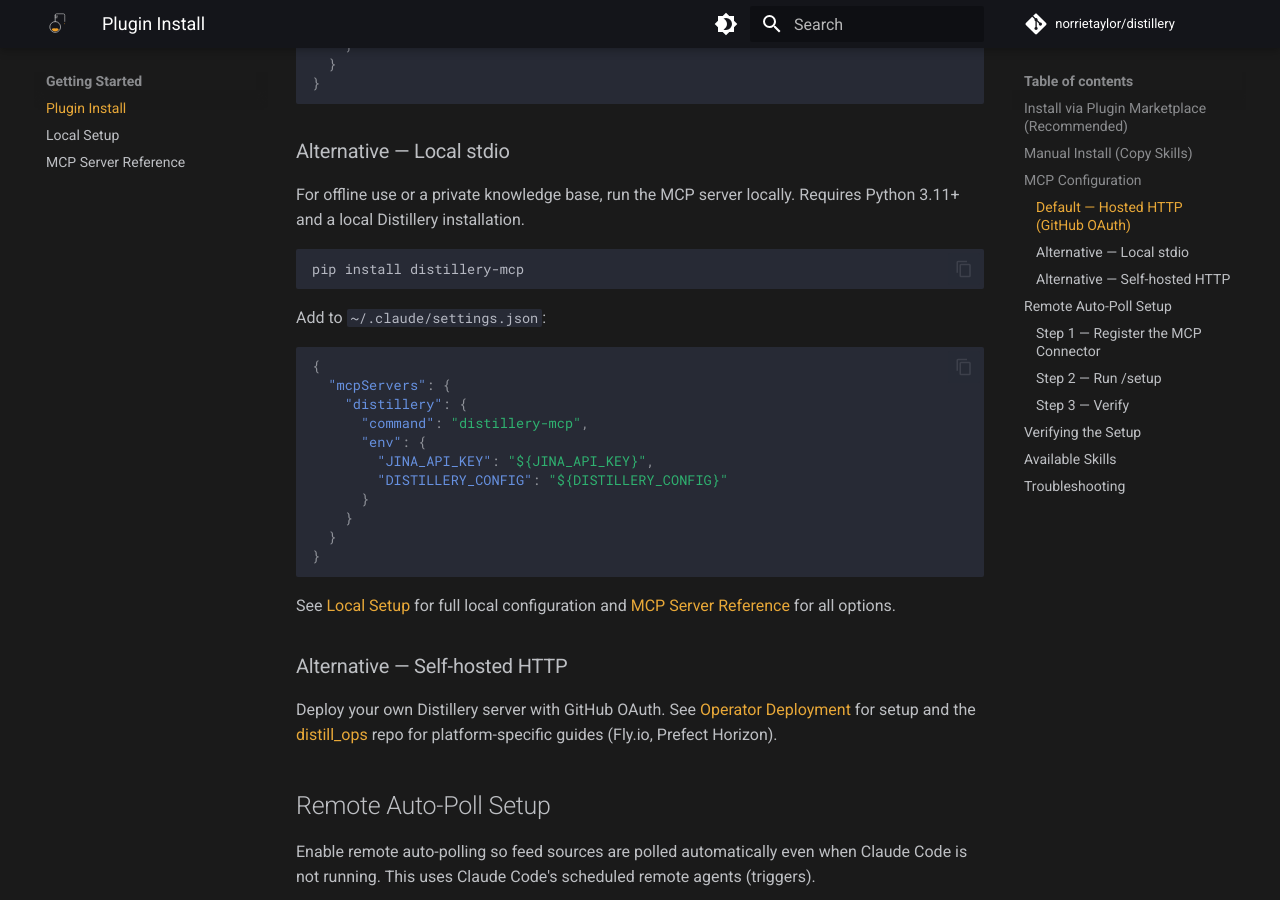
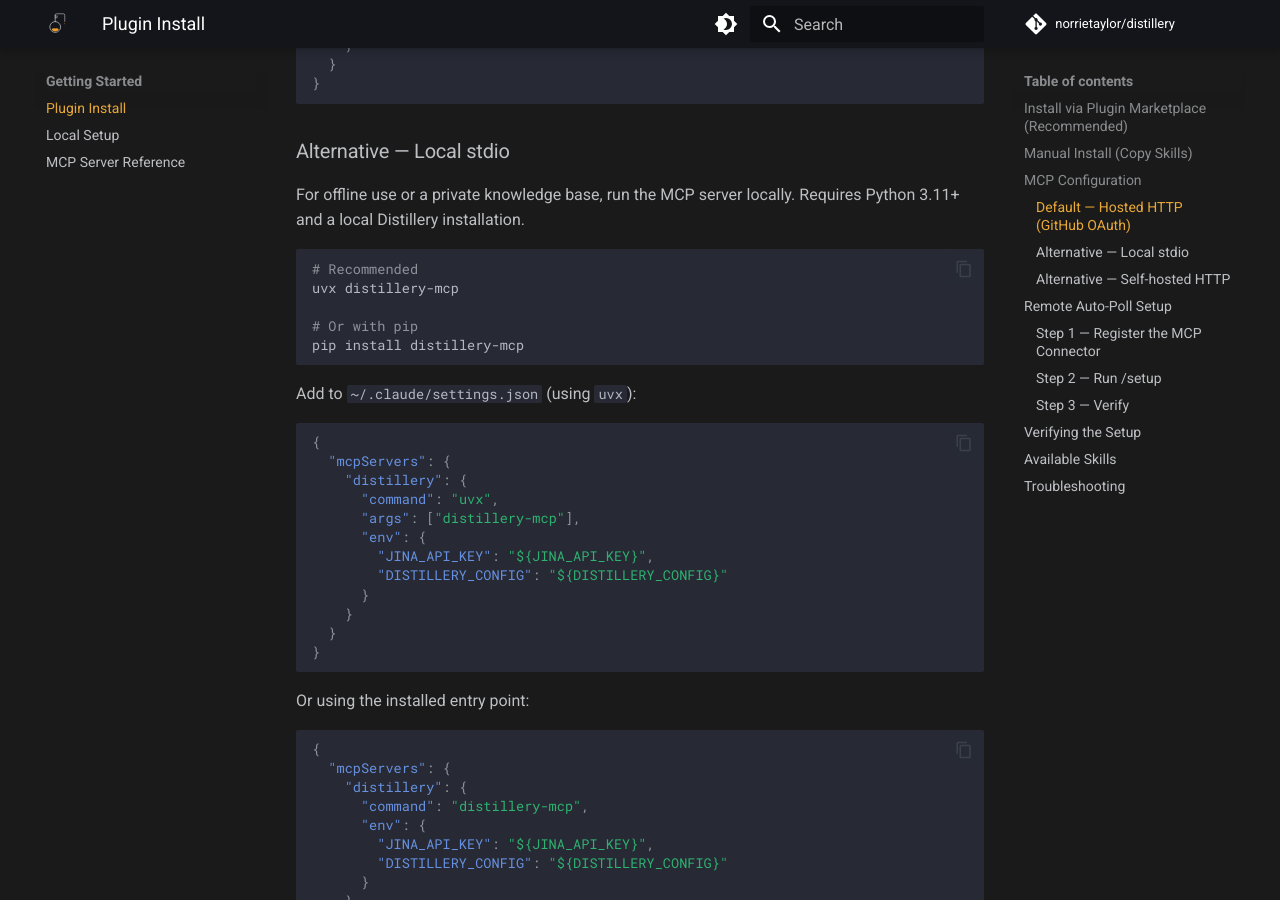
Before and after one commit to norrietaylor/distillery, an MkDocs documentation site: the page built from docs/getting-started/plugin-install.md, in a window 1280 px wide and 900 px high, scrolled down 1916 px. Built offline with MkDocs 1.6.1 and Material for MkDocs 9.7.7, drawn with Linux system fonts in a browser that asks for light colours; comment, search, counter and statistics services are not loaded.

Commit message:
docs: add uv/uvx as recommended installation and runtime tool
Lead with uvx as the recommended way to install and run distillery-mcp
across all documentation and MCP config examples, keeping pip as an
alternative. Update the Dockerfile to use uv instead of pip for the
production image build.

Co-Authored-By: Claude Opus 4.6 (1M context) <noreply@anthropic.com>

````diff
--- a/docs/getting-started/plugin-install.md
+++ b/docs/getting-started/plugin-install.md
@@ -79,10 +79,31 @@ To configure manually, add to `~/.claude/settings.json`:
 For offline use or a private knowledge base, run the MCP server locally. Requires Python 3.11+ and a local Distillery installation.
 
 ```bash
+# Recommended
+uvx distillery-mcp
+
+# Or with pip
 pip install distillery-mcp
 ```
 
-Add to `~/.claude/settings.json`:
+Add to `~/.claude/settings.json` (using `uvx`):
+
+```json
+{
+  "mcpServers": {
+    "distillery": {
+      "command": "uvx",
+      "args": ["distillery-mcp"],
+      "env": {
+        "JINA_API_KEY": "${JINA_API_KEY}",
+        "DISTILLERY_CONFIG": "${DISTILLERY_CONFIG}"
+      }
+    }
+  }
+}
+```
+
+Or using the installed entry point:
 
 ```json
 {
````
Also changed, not shown: README.md (+6 -0 lines), SECURITY.md (+1 -1 lines), docs/getting-started/local-setup.md (+20 -0 lines), docs/getting-started/mcp-setup.md (+4 -0 lines), docs/team/deployment.md (+1 -1 lines), 1 other file.
